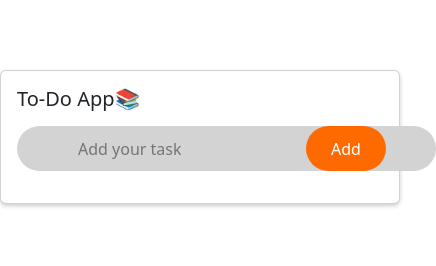
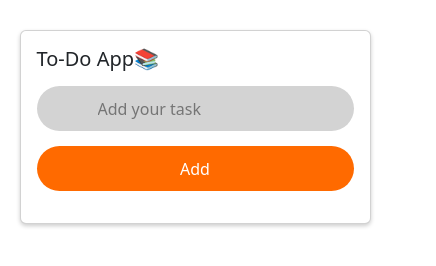
Before and after one commit to Bharatkabir/To-Do-App, a plain HTML site: page index.html in a window 390 px wide. Shown: the whole page, 436 px wide, since content can reach past the window. Drawn offline with nearby package versions, Linux system fonts and the light colour scheme.

Commit message:
Added media query

```diff
--- a/style.css
+++ b/style.css
@@ -1,12 +1,17 @@
-.card{
+
+.card {
     width: 25rem;
     margin: 70px auto;
     box-shadow: 0 2px 4px rgba(0, 0, 0, 0.2);
 }
-.card-title{
+
+
+.card-title {
     margin-bottom: 15px;
 }
-.input button{
+
+
+.input button {
     position: absolute;
     right: 13px;
     top: 55px;
@@ -17,6 +22,7 @@
     color: white;
     background-color: rgb(255, 106, 0);
 }
+
 input {
     height: 45px;
     border-radius: 28px;
@@ -26,8 +32,9 @@ input {
     padding-left: 61px;
     padding-right: 127px;
     text-align: start;
-  }
-ul li{
+}
+
+ul li {
     list-style: none;
     font-size: 17px;
     padding: 12px 8px 12px 50px;
@@ -35,7 +42,8 @@ ul li{
     cursor: pointer;
     position: relative;
 }
-ul li::before{
+
+ul li::before {
     content: '';
     position: absolute;
     height: 28px;
@@ -48,17 +56,18 @@ ul li::before{
     left: 8px;
 }
 
-ul li.checked{
+ul li.checked {
     color: #555;
     text-decoration: line-through;
 }
-ul li.checked::before{
+
+ul li.checked::before {
     background-image: url(checked.png);
 }
 
-ul li span{
+ul li span {
     position: absolute;
-    right: 0;;
+    right: 0;
     top: 5;
     width: 40px;
     font-size: 22px;
@@ -67,6 +76,28 @@ ul li span{
     text-align: center;
     border-radius: 50%;
 }
-ul li span:hover{
+
+ul li span:hover {
     background-color: #edeef0;
 }
+
+@media (max-width: 768px) {
+    .card {
+        width: 90%;
+        margin: 30px auto;
+    }
+
+    .input button {
+        position: static;
+        width: 100%;
+        margin-top: 15px;
+    }
+
+    input {
+        width: 100%;
+    }
+
+    ul li {
+        padding: 12px 8px;
+    }
+}
```
